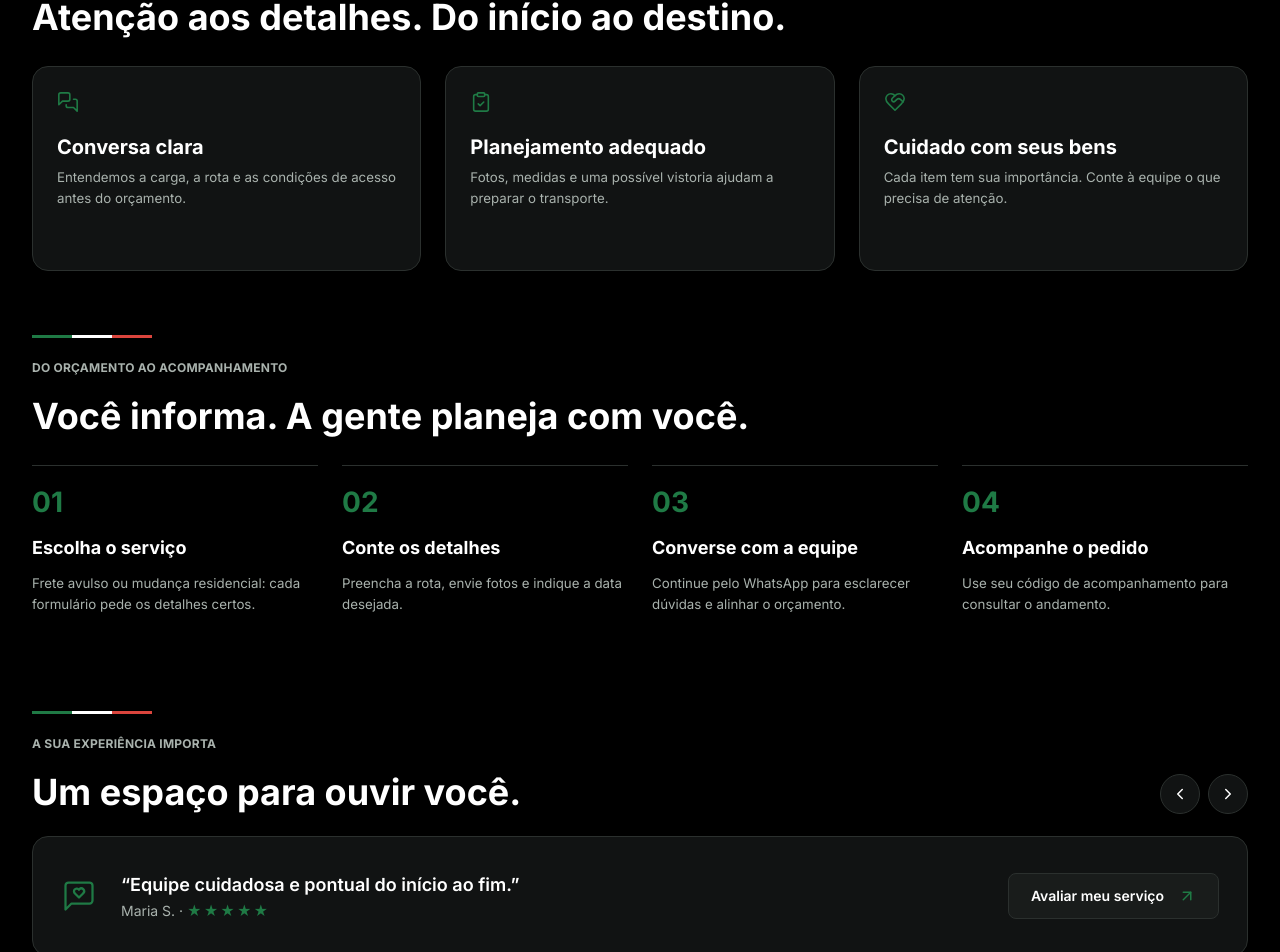
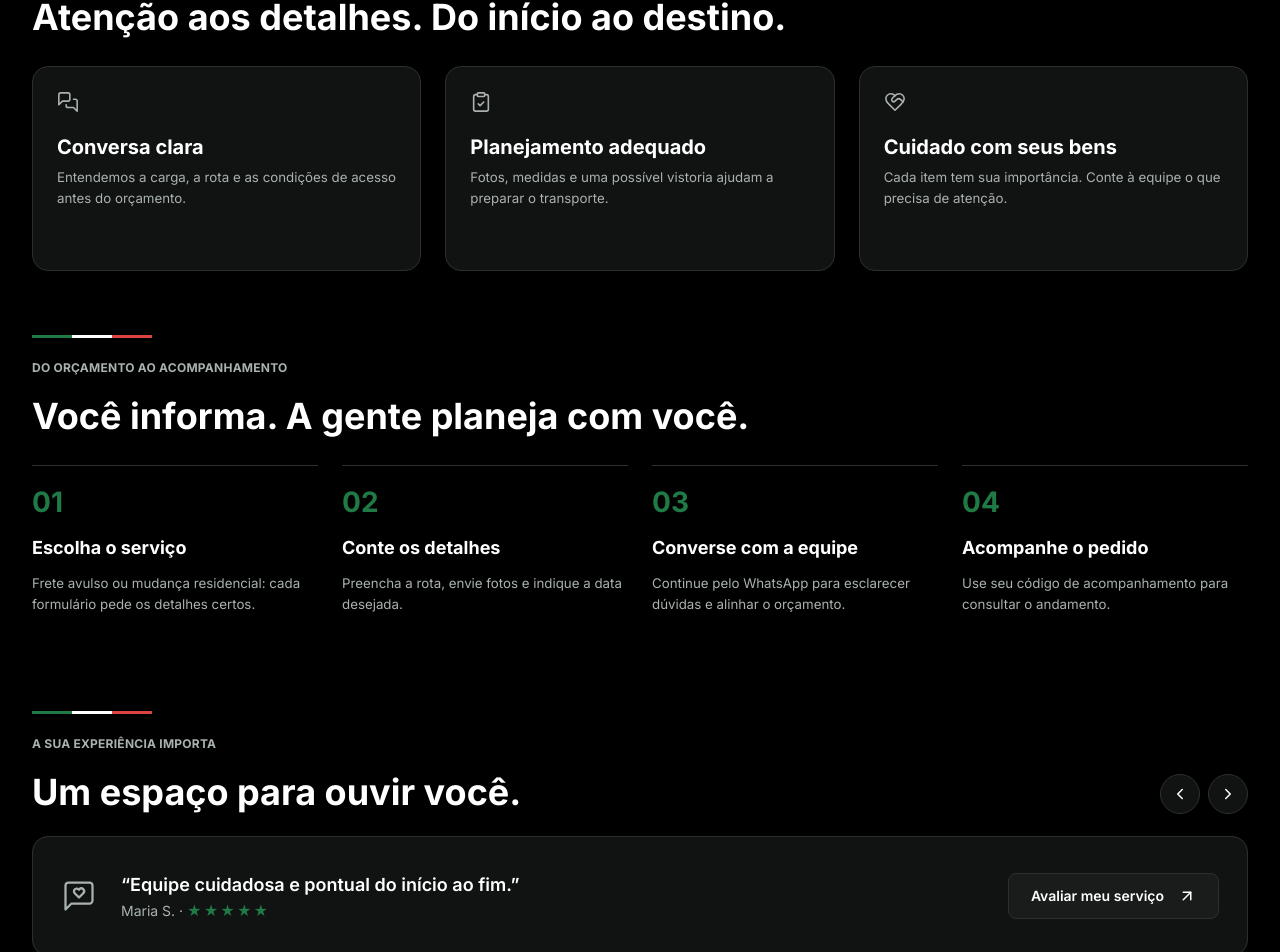
Before and after one commit to Nyckbaldim/expresso-baldim, an Angular app: page / in a window 1280 px wide. Shown: the part 1845-2797 px from the top of the page. Built offline with nearby package versions, Linux system fonts and the light colour scheme; no server answers; data requests are answered from the project's data file.

Commit message:
style(styles): tira o verde dos ícones decorativos

```diff
--- a/src/styles.css
+++ b/src/styles.css
@@ -57,11 +57,10 @@ img { display: block; max-width: 100%; }
   stroke-linecap: round;
   stroke-linejoin: round;
 }
-.icone--verde   { color: var(--verde); }
 .icone--pequeno { width: 14px; height: 14px; }
 .icone--minusculo { width: 13px; height: 13px; }
-.icone--cartao  { width: 22px; height: 22px; color: var(--verde); stroke-width: 1.75; }
-.icone--grande  { width: 36px; height: 36px; color: var(--verde); stroke-width: 1.5; }
+.icone--cartao  { width: 22px; height: 22px; color: var(--cinza); stroke-width: 1.75; }
+.icone--grande  { width: 36px; height: 36px; color: var(--cinza); stroke-width: 1.5; }
 
 .tricolor {
   display: block;
@@ -258,7 +257,7 @@ input[type='date'].campo__controle:invalid { color: var(--cinza); }
 }
 .dropzone:hover { border-color: var(--verde); }
 .dropzone:focus-within { border-color: var(--branco); }
-.dropzone__icone { display: flex; align-self: center; color: var(--verde); }
+.dropzone__icone { display: flex; align-self: center; color: var(--cinza); }
 .dropzone__icone .icone { width: 24px; height: 24px; stroke-width: 1.75; }
 .dropzone__titulo {
   align-self: center;
```
